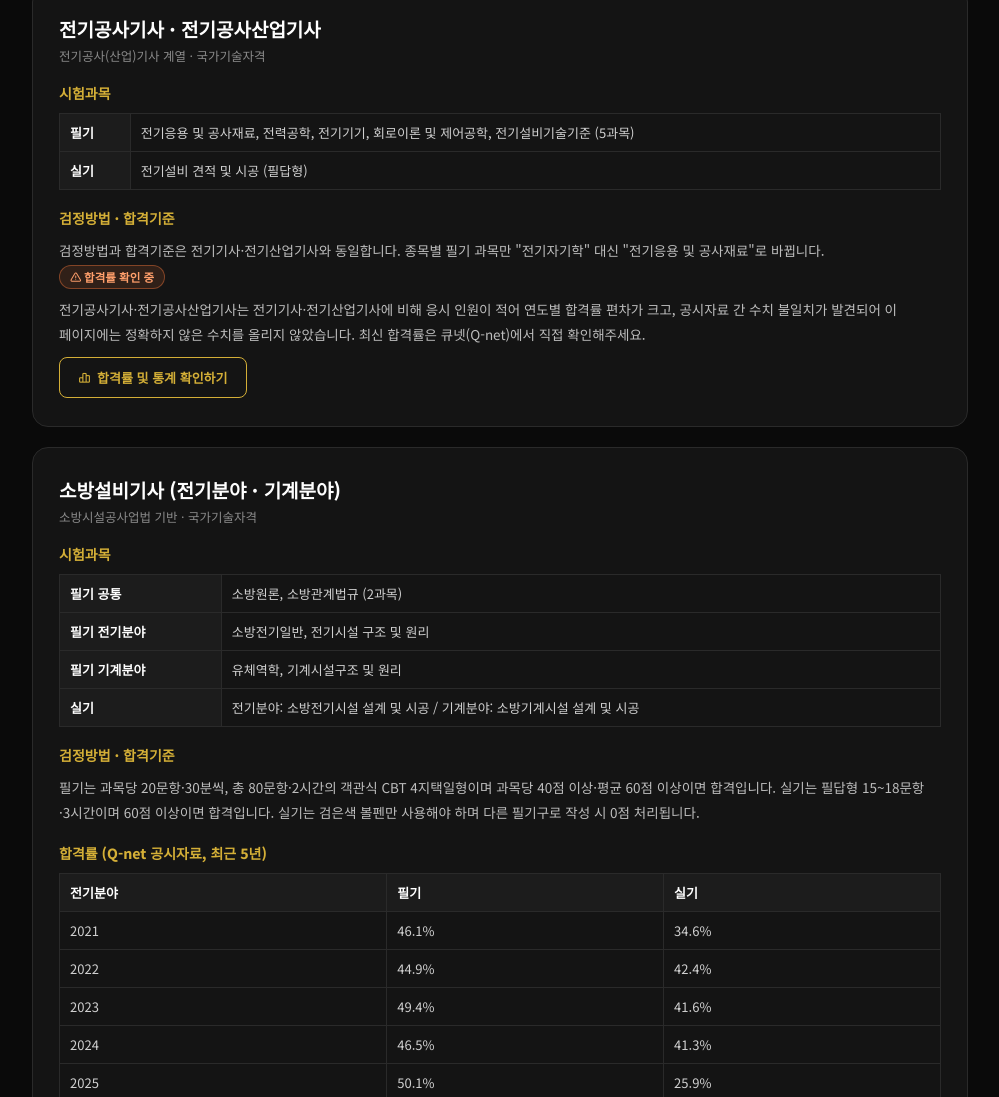
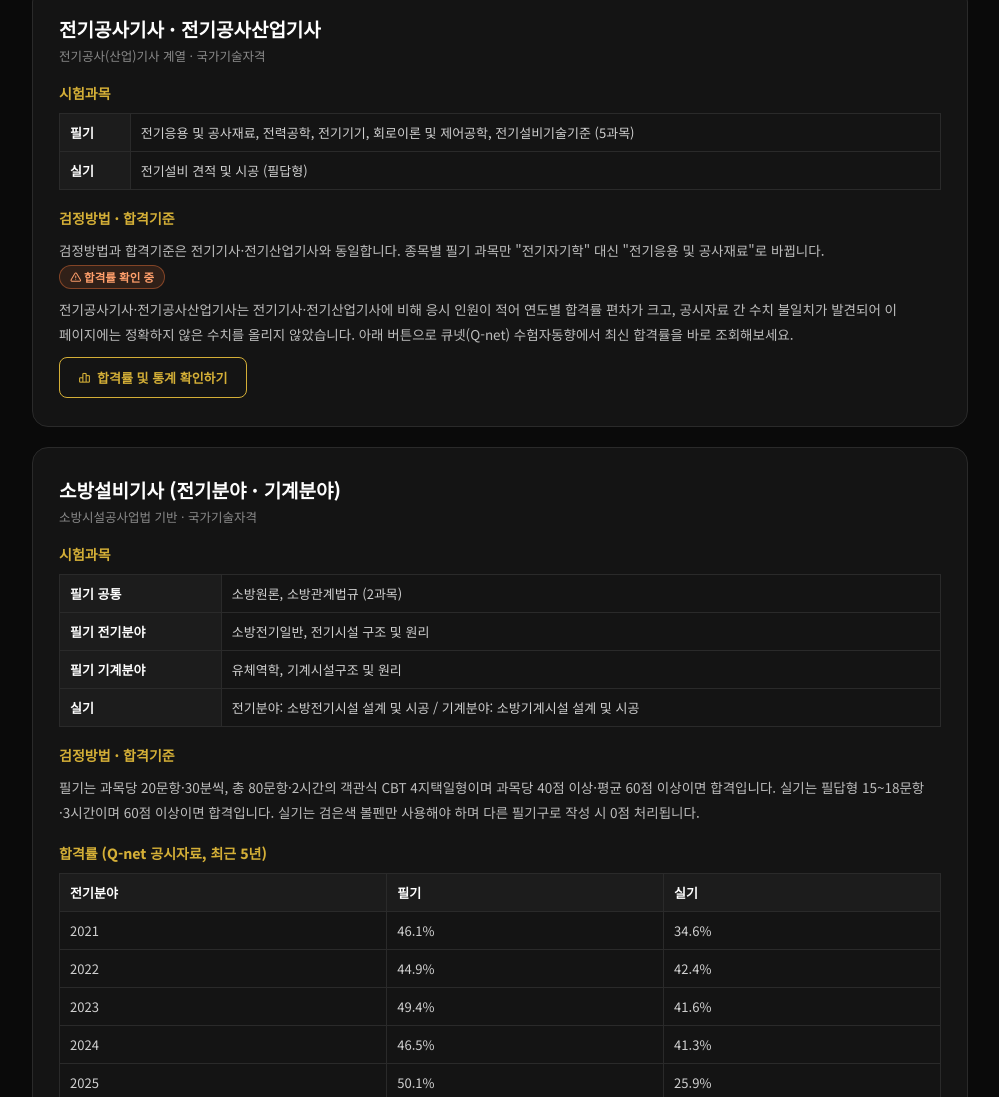
Before and after one commit to rlawogms/engineerlab-website, a plain HTML site: page exam-info.html in a window 1280 px wide. Shown: the part 1694-2791 px from the top of the page, without its empty margins (140-1139 px from the left). Drawn offline with Linux system fonts and the light colour scheme.

Commit message:
시험정보: 합격률 확인 버튼과 어울리게 안내 문구 수정
Co-Authored-By: Claude Sonnet 5 <noreply@anthropic.com>

```diff
--- a/exam-info.html
+++ b/exam-info.html
@@ -230,7 +230,7 @@ a { color: inherit; }
     <h3>검정방법 · 합격기준</h3>
     <p class="exam-p">검정방법과 합격기준은 전기기사·전기산업기사와 동일합니다. 종목별 필기 과목만 "전기자기학" 대신 "전기응용 및 공사재료"로 바뀝니다.</p>
     <span class="badge-caution"><i class="ti ti-alert-triangle"></i> 합격률 확인 중</span>
-    <p class="exam-p">전기공사기사·전기공사산업기사는 전기기사·전기산업기사에 비해 응시 인원이 적어 연도별 합격률 편차가 크고, 공시자료 간 수치 불일치가 발견되어 이 페이지에는 정확하지 않은 수치를 올리지 않았습니다. 최신 합격률은 큐넷(Q-net)에서 직접 확인해주세요.</p>
+    <p class="exam-p">전기공사기사·전기공사산업기사는 전기기사·전기산업기사에 비해 응시 인원이 적어 연도별 합격률 편차가 크고, 공시자료 간 수치 불일치가 발견되어 이 페이지에는 정확하지 않은 수치를 올리지 않았습니다. 아래 버튼으로 큐넷(Q-net) 수험자동향에서 최신 합격률을 바로 조회해보세요.</p>
     <a href="https://www.q-net.or.kr/crf005.do?id=crf00504&amp;gSite=Q&amp;gId=" target="_blank" rel="noopener" class="qnet-btn"><i class="ti ti-chart-bar"></i> 합격률 및 통계 확인하기</a>
   </div>
 
```
